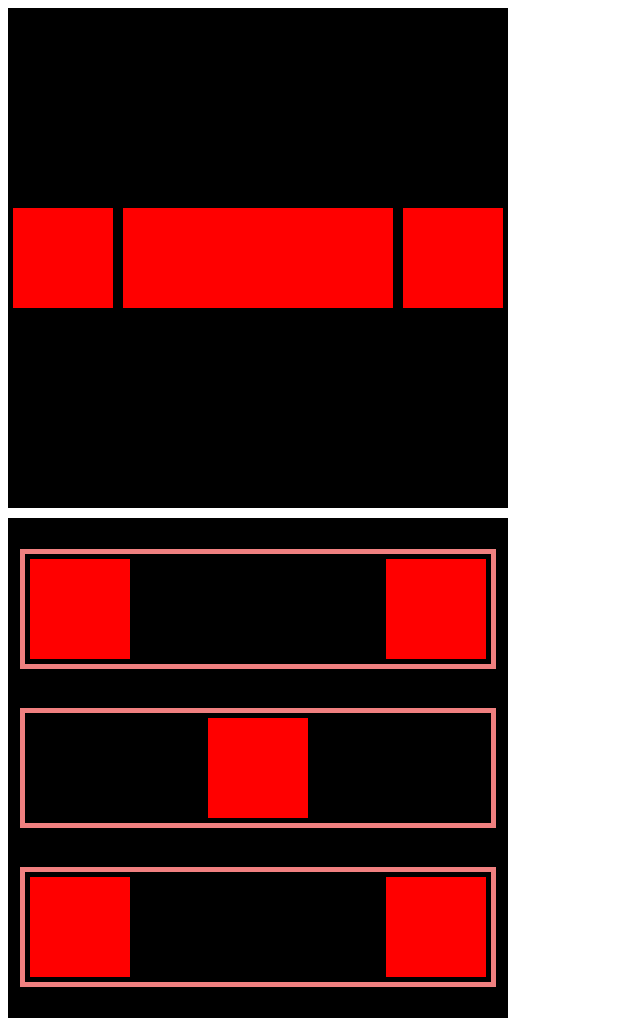
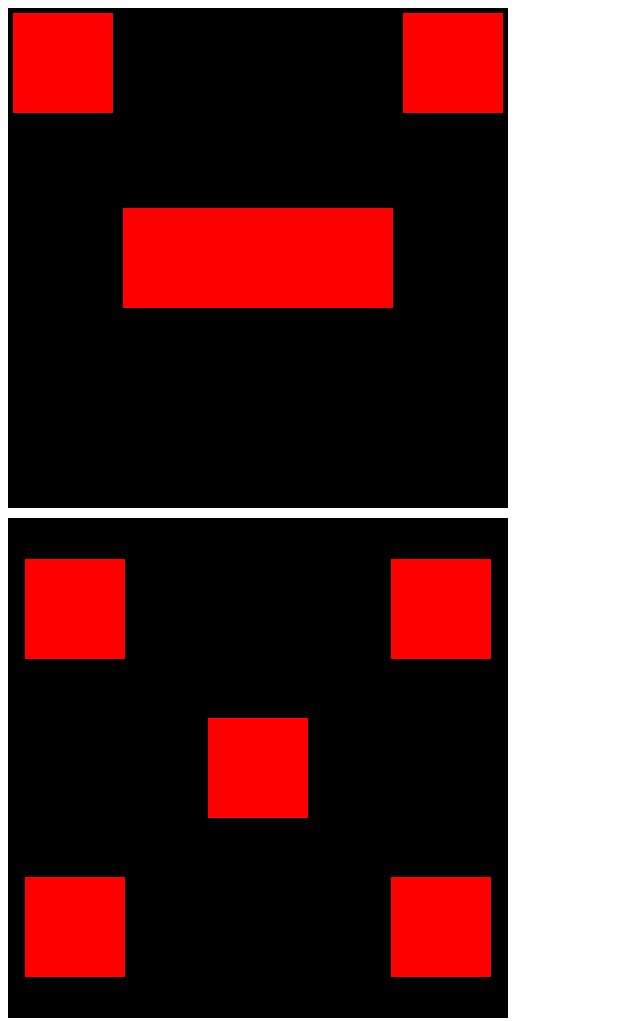
Before and after one commit to Zairaxx/exempell-sning-display-position-fend24, a plain HTML site: page index.html in a window 1280 px wide. Shown: the whole page, without its empty margins (0-640 px from the left). Drawn offline with Linux system fonts and the light colour scheme.

Commit message:
small changes

```diff
--- a/style.css
+++ b/style.css
@@ -1,3 +1,4 @@
+/*Grundläggande styling för alla stora och små divar */
 .large {
   display:flex;
   min-height:500px;
@@ -7,6 +8,15 @@
 
 }
 
+.small {
+  width:100px;
+  height:100px;
+  background:red;
+  margin:5px;
+}
+
+
+/* Styling för Svarta ruta #1 */
 .large.one {
   /* Bestäm huvudaxeln */
   flex-direction:row;
@@ -34,22 +44,24 @@
 
 /* Du kan använda align-self på children av en parent för att låta dem bestämma alignment själva*/
 
-/*
-.large.two div:nth-of-type(2) {
 
-  align-self:center;
+.large.one div:nth-of-type(1) {
+
+  align-self:flex-start;
 }
 
-.large.two div:nth-of-type(3) {
-  align-self:flex-end;
-} */
+.large.one div:nth-of-type(3) {
+  align-self:flex-start;
+}
 
 
 /* Valfri border för att visuellt se våra "osynliga divar" vi använder för att justera innehåll*/
-.large.two > div {
+/* .large.two > div {
   border:5px solid lightcoral;
-}
+}  */
 
+
+/* Styling för alla röda divar inuti den Svart ruta #2 */
 .large.two > div:nth-of-type(1) {
   display:flex;
   justify-content: space-between;
@@ -64,10 +76,3 @@
   display:flex;
   justify-content: space-between;
 }
-
-.small {
-  width:100px;
-  height:100px;
-  background:red;
-  margin:5px;
-}
```
